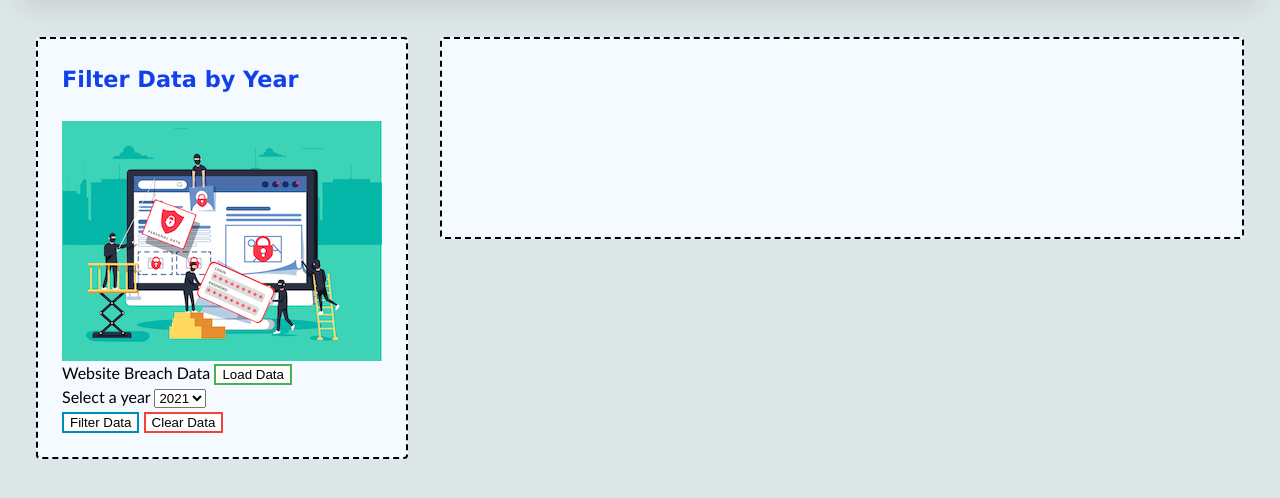
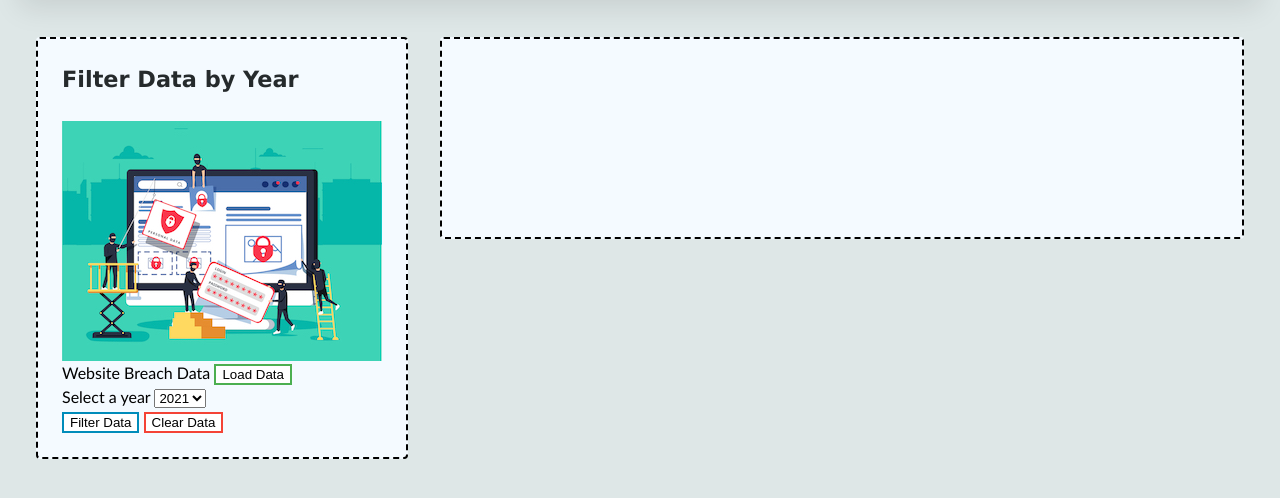
Before and after one commit to bairongtan/Pokemon_Database, a plain HTML site: page index.html in a window 1280 px wide. Shown: the part 106-604 px from the top of the page. Drawn offline with nearby package versions, Linux system fonts and the light colour scheme.

```diff
--- a/styles.css
+++ b/styles.css
@@ -40,7 +40,7 @@
   }
 
   h2, h3 {
-    color: #1241ec;
+    color: #252a2c;
     font-family: 'Lucida Sans';
     font-size: 1.4rem;
     margin:0;
```
